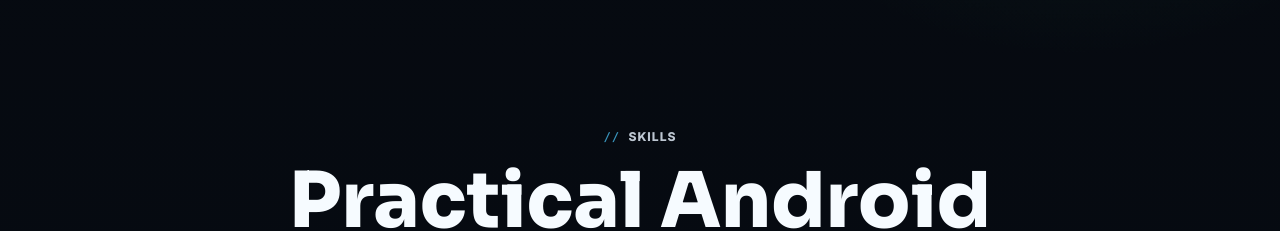
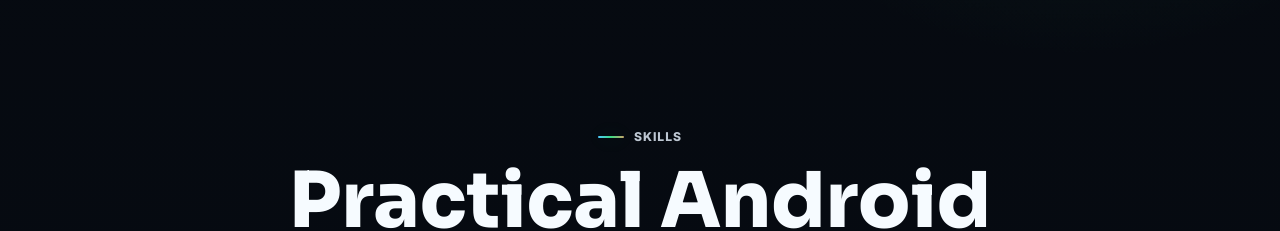
Before and after one commit to amirrezaHaghani/My-Portfolio, a Vue app: page / in a window 1280 px wide. Shown: the part 1720-1951 px from the top of the page. Built offline with nearby package versions, Linux system fonts and the light colour scheme.

Commit message:
Restyle section labels

```diff
--- a/src/styles.css
+++ b/src/styles.css
@@ -3024,6 +3024,34 @@
   font-family: ui-monospace, SFMono-Regular, Consolas, 'Liberation Mono', monospace;
 }
 
+.section-heading .eyebrow {
+  display: flex;
+  width: 100%;
+  align-items: center;
+  justify-content: flex-start;
+  gap: 10px;
+  text-align: left;
+}
+
+.section-heading .eyebrow::before {
+  width: 26px;
+  height: 2px;
+  content: '';
+  border-radius: 999px;
+  background: var(--accent-gradient-soft);
+  box-shadow: 0 0 18px rgba(61, 220, 132, 0.18);
+}
+
+.section-heading.centered .eyebrow {
+  justify-content: center;
+  text-align: center;
+}
+
+:root[dir='rtl'] .section-heading:not(.centered) .eyebrow {
+  justify-content: flex-end;
+  text-align: right;
+}
+
 h1,
 h2,
 h3 {
```
